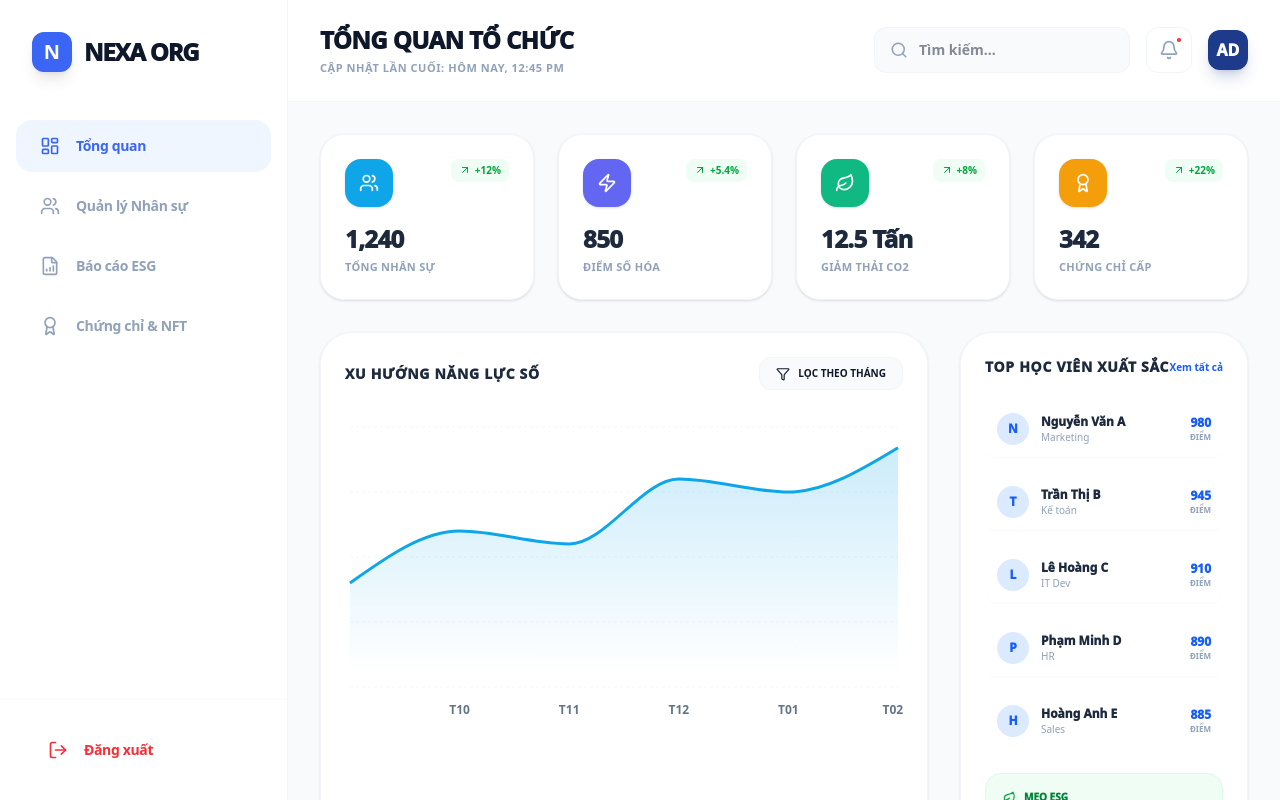
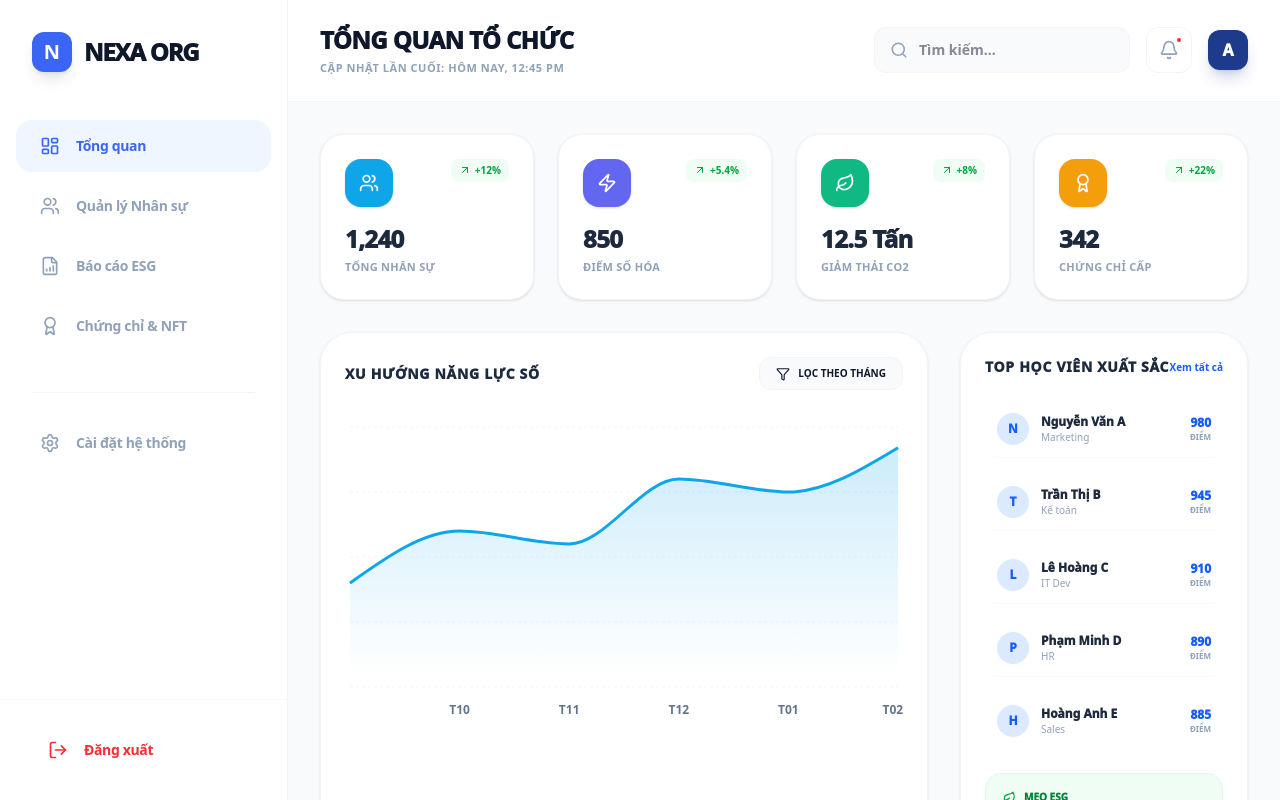
Before and after one commit to minhhuyzzz/NEXA-Platform, a React (Vite) app: page /admin in a window 1280 px wide. Built offline with nearby package versions, Linux system fonts and the light colour scheme.

Commit message:
feat: upgrade dashboard with real recharts area chart

```diff
--- a/src/modules/organization/components/OrgSidebar.jsx
+++ /dev/null
@@ -1,58 +0,0 @@
-import React from 'react';
-import { useNavigate, useLocation } from 'react-router-dom';
-import {
-  LayoutDashboard, Users, FileBarChart,
-  Award, Settings, LogOut
-} from 'lucide-react';
-
-const OrgSidebar = () => {
-  const navigate = useNavigate();
-  const location = useLocation();
-
-  const menuItems = [
-    { id: 'overview', label: 'Tổng quan', icon: <LayoutDashboard size={20} />, path: '/admin' },
-    { id: 'users', label: 'Quản lý Nhân sự', icon: <Users size={20} />, path: '/admin/users' },
-    { id: 'esg', label: 'Báo cáo ESG', icon: <FileBarChart size={20} />, path: '/admin/esg' },
-    { id: 'nft', label: 'Chứng chỉ & NFT', icon: <Award size={20} />, path: '/admin/nft' },
-  ];
-
-  const handleLogout = () => {
-    localStorage.removeItem('nexa_user');
-    navigate('/login');
-  };
-
-  return (
-    <aside className="w-72 bg-white border-r border-slate-100 flex flex-col h-screen sticky top-0 shrink-0">
-      <div className="p-8 flex items-center gap-3">
-        <div className="w-10 h-10 bg-[#3b66f5] rounded-xl flex items-center justify-center text-white font-black text-xl shadow-lg">N</div>
-        <span className="text-[#0F172A] font-[1000] text-2xl tracking-tighter uppercase">NEXA Org</span>
-      </div>
-
-      <nav className="flex-1 px-4 py-4 space-y-2">
-        {menuItems.map((item) => (
-          <button
-            key={item.id}
-            onClick={() => navigate(item.path)}
-            className={`w-full flex items-center gap-4 px-6 py-4 rounded-2xl transition-all font-bold text-sm ${
-              location.pathname === item.path
-              ? 'bg-blue-50 text-[#3b66f5]'
-              : 'text-slate-400 hover:bg-slate-50'
-            }`}
-          >
-            {item.icon}
-            <span className="tracking-tight">{item.label}</span>
-          </button>
-        ))}
-      </nav>
-
-      <div className="p-6 border-t border-slate-50">
-        <button onClick={handleLogout} className="w-full flex items-center gap-4 px-6 py-4 rounded-2xl text-red-500 hover:bg-red-50 font-bold text-sm">
-          <LogOut size={20} />
-          <span className="tracking-tight text-left">Đăng xuất</span>
-        </button>
-      </div>
-    </aside>
-  );
-};
-
-export default OrgSidebar;
--- a/src/modules/organization/pages/Dashboard.jsx
+++ b/src/modules/organization/pages/Dashboard.jsx
@@ -1,16 +1,10 @@
-import React from 'react';
+import React, { useEffect, useState } from 'react';
+import { useNavigate, useLocation } from 'react-router-dom';
 import {
-  Users, Zap, Leaf, Award,
-  Search, Bell, Filter, ArrowUpRight
+  LayoutDashboard, Users, FileBarChart, Award,
+  Settings, LogOut, Bell, Search, Filter, ArrowUpRight, Zap, Leaf
 } from 'lucide-react';
-// Import thư viện biểu đồ
-import {
-  AreaChart, Area, XAxis, YAxis, CartesianGrid,
-  Tooltip, ResponsiveContainer
-} from 'recharts';
-
-// 1. IMPORT SIDEBAR CHÍNH CHỦ (ĐỂ MENU HOẠT ĐỘNG)
-import OrgSidebar from '../components/OrgSidebar';
+import { AreaChart, Area, XAxis, YAxis, CartesianGrid, Tooltip, ResponsiveContainer } from 'recharts';
 
 const colors = {
   primary: '#0EA5E9',
@@ -36,17 +30,59 @@ const chartData = [
 ];
 
 const OrgDashboard = () => {
+  const navigate = useNavigate();
+  const location = useLocation();
+
+  // Logic chào hỏi (Không ảnh hưởng giao diện)
+  const savedUser = JSON.parse(localStorage.getItem('nexa_user') || '{}');
+  const adminName = savedUser.fullName || "Admin Nexa";
+
   return (
-    // Sử dụng Flex container chuẩn Tailwind giống trang Users để đồng bộ layout
-    <div className="flex h-screen bg-[#f8fafc] font-sans text-slate-900 overflow-hidden">
+    <div className="flex h-screen bg-[#f8fafc] font-sans text-slate-900 overflow-hidden text-left">
 
-      {/* 2. THAY THẾ ASIDE CŨ BẰNG COMPONENT NÀY */}
-      <OrgSidebar />
+      {/* 1. SIDEBAR: Đã thay thế Component OrgSidebar bằng code trực tiếp để fix lỗi Link */}
+      <aside className="w-72 bg-white border-r border-slate-100 flex flex-col h-screen shrink-0">
+        <div className="p-8 flex items-center gap-3">
+          <div className="w-10 h-10 bg-[#3b66f5] rounded-xl flex items-center justify-center text-white font-black text-xl shadow-lg">N</div>
+          <span className="text-[#0F172A] font-[1000] text-2xl tracking-tighter uppercase">NEXA Org</span>
+        </div>
 
-      {/* 3. NỘI DUNG CHÍNH */}
+        <nav className="flex-1 px-4 py-4 space-y-2">
+          {/* NÚT TỔNG QUAN (Active) */}
+          <button onClick={() => navigate('/admin')} className="w-full flex items-center gap-4 px-6 py-4 rounded-2xl transition-all font-bold text-sm bg-blue-50 text-[#3b66f5]">
+            <LayoutDashboard size={20}/> <span className="tracking-tight">Tổng quan</span>
+          </button>
+
+          {/* NÚT QUẢN LÝ NHÂN SỰ (Đã gắn Link chuẩn) */}
+          <button onClick={() => navigate('/admin/users')} className="w-full flex items-center gap-4 px-6 py-4 rounded-2xl transition-all font-bold text-sm text-slate-400 hover:bg-slate-50">
+            <Users size={20}/> <span className="tracking-tight">Quản lý Nhân sự</span>
+          </button>
+
+          <button onClick={() => navigate('/admin/esg')} className="w-full flex items-center gap-4 px-6 py-4 rounded-2xl transition-all font-bold text-sm text-slate-400 hover:bg-slate-50">
+            <FileBarChart size={20}/> <span className="tracking-tight">Báo cáo ESG</span>
+          </button>
+
+          <button onClick={() => navigate('/admin/nft')} className="w-full flex items-center gap-4 px-6 py-4 rounded-2xl transition-all font-bold text-sm text-slate-400 hover:bg-slate-50">
+            <Award size={20}/> <span className="tracking-tight">Chứng chỉ & NFT</span>
+          </button>
+
+          <div className="pt-8 pb-4"><div className="h-px bg-slate-100 mx-4"></div></div>
+
+          <button className="w-full flex items-center gap-4 px-6 py-4 rounded-2xl transition-all font-bold text-sm text-slate-400 hover:bg-slate-50">
+            <Settings size={20}/> <span className="tracking-tight">Cài đặt hệ thống</span>
+          </button>
+        </nav>
+
+        <div className="p-6 border-t border-slate-50">
+          <button onClick={() => navigate('/login')} className="w-full flex items-center gap-4 px-6 py-4 rounded-2xl text-red-500 hover:bg-red-50 font-bold text-sm transition-all">
+            <LogOut size={20} /> <span className="tracking-tight">Đăng xuất</span>
+          </button>
+        </div>
+      </aside>
+
+      {/* 2. NỘI DUNG CHÍNH (GIỮ NGUYÊN 100% GIAO DIỆN CỦA BẠN) */}
       <main className="flex-1 flex flex-col h-full overflow-hidden">
 
-        {/* Header Bar */}
         <header className="px-8 py-6 border-b border-slate-100 bg-white flex justify-between items-center shrink-0">
           <div>
             <h1 className="text-2xl font-[1000] tracking-tight uppercase text-[#0F172A]">Tổng quan Tổ chức</h1>
@@ -61,15 +97,15 @@ const OrgDashboard = () => {
               <Bell size={20} />
               <span className="absolute top-2 right-2 w-2 h-2 bg-red-500 rounded-full border-2 border-white"></span>
             </button>
-            <div className="w-10 h-10 rounded-xl bg-[#1e3a8a] flex items-center justify-center text-white font-[1000] shadow-lg shadow-blue-900/20">AD</div>
+            <div className="w-10 h-10 rounded-xl bg-[#1e3a8a] flex items-center justify-center text-white font-[1000] shadow-lg shadow-blue-900/20">
+              {adminName.charAt(0)}
+            </div>
           </div>
         </header>
 
-        {/* Nội dung cuộn được */}
         <div className="flex-1 overflow-y-auto p-8">
           <div className="max-w-7xl mx-auto space-y-8">
 
-            {/* Stats Row */}
             <div className="grid grid-cols-1 md:grid-cols-2 xl:grid-cols-4 gap-6">
               <StatCard title="Tổng Nhân sự" value="1,240" trend="+12%" icon={<Users size={20} color="white"/>} bg={colors.primary} />
               <StatCard title="Điểm Số Hóa" value="850" trend="+5.4%" icon={<Zap size={20} color="white"/>} bg="#6366F1" />
@@ -78,8 +114,6 @@ const OrgDashboard = () => {
             </div>
 
             <div className="grid grid-cols-1 lg:grid-cols-3 gap-8">
-
-              {/* Cột Trái: Biểu đồ thực tế */}
               <div className="lg:col-span-2 bg-white p-6 rounded-[32px] border border-slate-100 shadow-sm">
                 <div className="flex justify-between items-center mb-8">
                   <h3 className="text-sm font-[1000] uppercase tracking-wider text-slate-800">Xu hướng Năng lực Số</h3>
@@ -98,31 +132,15 @@ const OrgDashboard = () => {
                         </linearGradient>
                       </defs>
                       <CartesianGrid strokeDasharray="3 3" vertical={false} stroke="#f1f5f9" />
-                      <XAxis
-                        dataKey="month"
-                        axisLine={false}
-                        tickLine={false}
-                        tick={{fill: colors.textSub, fontSize: 12, fontWeight: 'bold'}}
-                        dy={10}
-                      />
+                      <XAxis dataKey="month" axisLine={false} tickLine={false} tick={{fill: colors.textSub, fontSize: 12, fontWeight: 'bold'}} dy={10} />
                       <YAxis hide />
-                      <Tooltip
-                        contentStyle={{ borderRadius: '12px', border: 'none', boxShadow: '0 10px 15px -3px rgba(0,0,0,0.1)', fontWeight: 'bold' }}
-                      />
-                      <Area
-                        type="monotone"
-                        dataKey="score"
-                        stroke={colors.primary}
-                        strokeWidth={3}
-                        fillOpacity={1}
-                        fill="url(#colorScore)"
-                      />
+                      <Tooltip contentStyle={{ borderRadius: '12px', border: 'none', boxShadow: '0 10px 15px -3px rgba(0,0,0,0.1)', fontWeight: 'bold' }} />
+                      <Area type="monotone" dataKey="score" stroke={colors.primary} strokeWidth={3} fillOpacity={1} fill="url(#colorScore)" />
                     </AreaChart>
                   </ResponsiveContainer>
                 </div>
               </div>
 
-              {/* Cột Phải: Danh sách xếp hạng */}
               <div className="bg-white p-6 rounded-[32px] border border-slate-100 shadow-sm">
                 <div className="flex justify-between items-center mb-6">
                   <h3 className="text-sm font-[1000] uppercase tracking-wider text-slate-800">Top Học viên Xuất sắc</h3>
@@ -156,8 +174,7 @@ const OrgDashboard = () => {
   );
 };
 
-/* --- Sub-Components (Đã chuyển sang Tailwind cho đồng bộ) --- */
-
+/* --- Component con giữ nguyên --- */
 const StatCard = ({ title, value, trend, icon, bg }) => (
   <div className="bg-white p-6 rounded-[24px] border border-slate-100 shadow-sm hover:shadow-md transition-all group">
     <div className="flex justify-between items-start mb-4">
```
